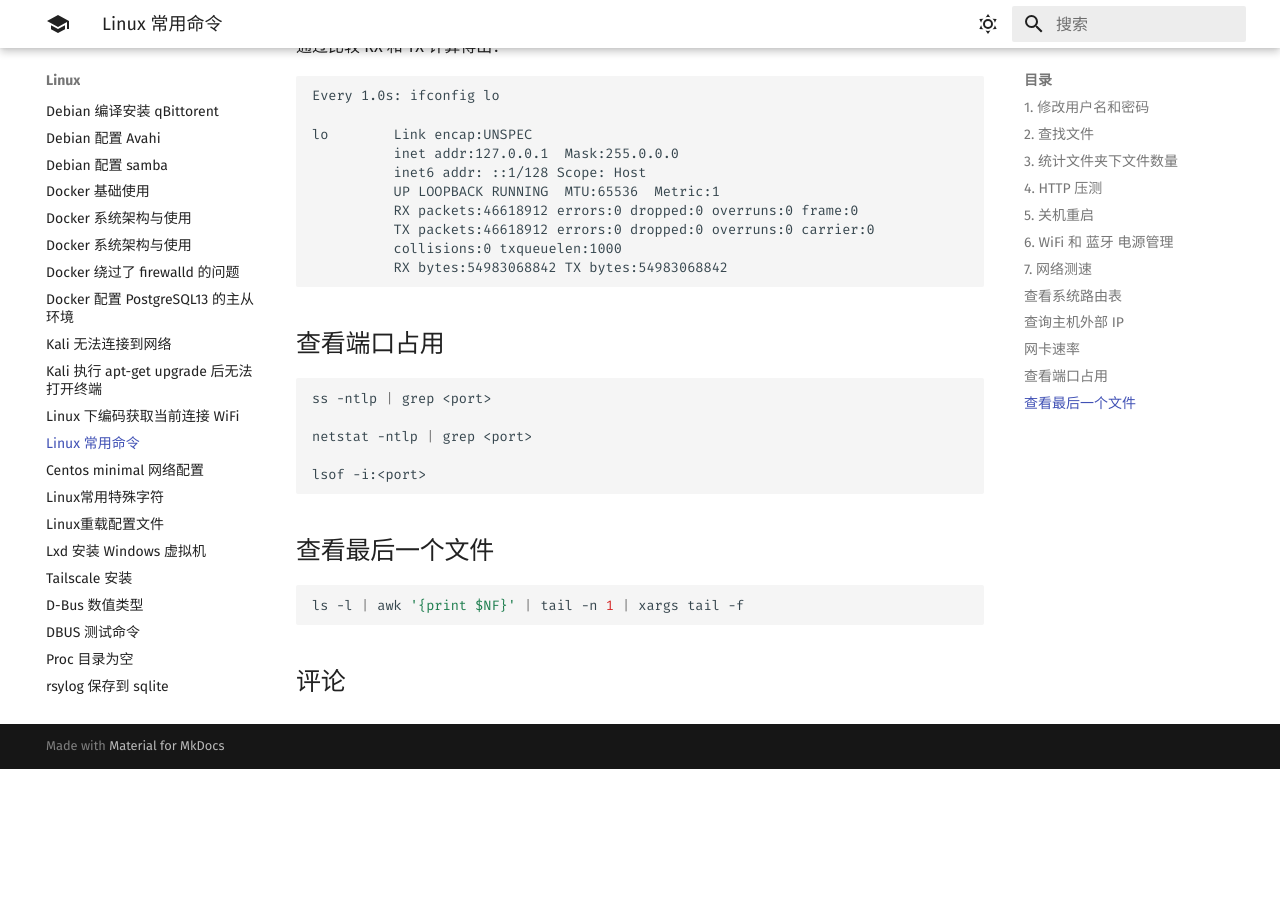
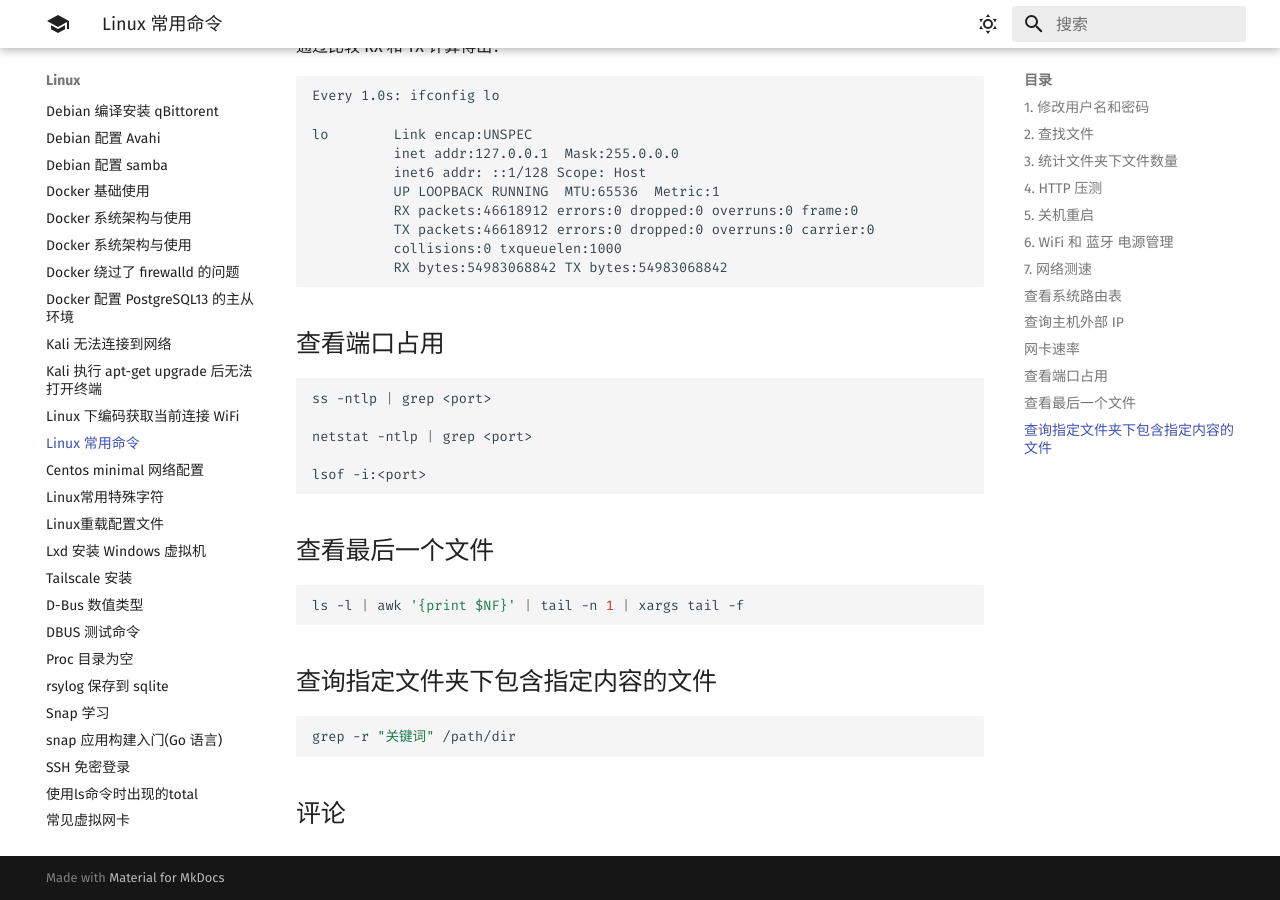
Before and after one commit to 1314liuwei/blog, an MkDocs documentation site: the page built from docs/Linux/Linux 常用命令.md, in a window 1280 px wide and 900 px high, scrolled down 3150 px. Built offline with MkDocs 1.6.1 and Material for MkDocs 9.7.7, drawn with Linux system fonts in a browser that asks for light colours; comment, search, counter and statistics services are not loaded; before the commit the page ends 3919 px from its top, so only the background shows below that.

Commit message:
2024/06/14 周五

````diff
--- a/docs/Linux/Linux 常用命令.md
+++ b/docs/Linux/Linux 常用命令.md
@@ -169,3 +169,9 @@ lsof -i:<port>
 ```bash
 ls -l | awk '{print $NF}' | tail -n 1 | xargs tail -f
 ```
+
+## 查询指定文件夹下包含指定内容的文件
+
+```bash
+grep -r "关键词" /path/dir
+```
````
